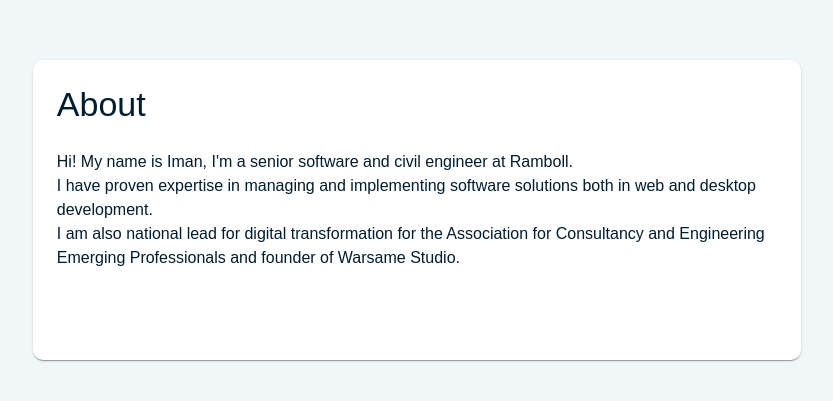
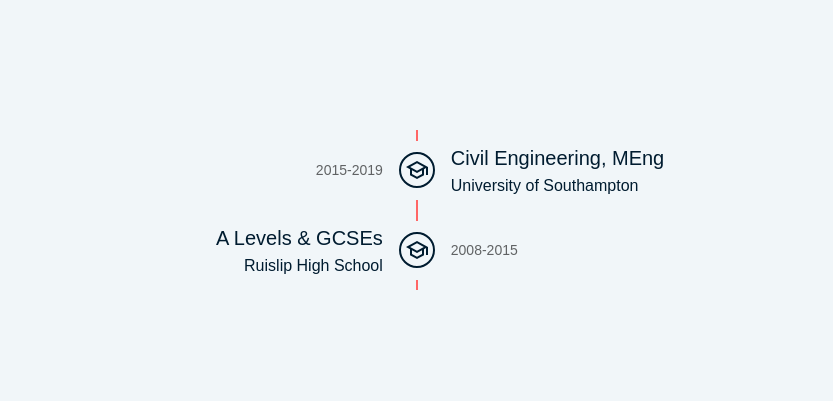
Before and after one commit to imanwarsame/warsamedev, a React (Vite) app in the folder client/: page / in a window 1280 px wide. Shown: the part 2590-2991 px from the top of the page, without its empty margins (268-1101 px from the left). Built offline with nearby package versions, Linux system fonts and the light colour scheme.

Commit message:
Finished education timeline

```diff
--- a/client/src/components/experience/Education.tsx
+++ b/client/src/components/experience/Education.tsx
@@ -1,4 +1,6 @@
-import { Box, Paper, Stack, Typography } from '@mui/material';
+import { Timeline, TimelineItem, TimelineSeparator, TimelineDot, TimelineConnector, TimelineContent, TimelineOppositeContent } from '@mui/lab';
+import { Box, Typography } from '@mui/material';
+import SchoolOutlinedIcon from '@mui/icons-material/SchoolOutlined';
 
 export default function Education() {
 
@@ -9,14 +11,53 @@
 			alignItems: 'center',
 			justifyContent: 'center'
 		}}>
-			<Paper sx={{ width: '60vw', minHeight: '300px', padding: 3 }}>
-				<Stack direction='column'>
-					<Typography variant='h4' marginBottom={3}>About</Typography>
-					<Typography sx={{ typography: { sm: 'body1', xs: 'caption' } }}>Hi! My name is Iman, I'm a senior software and civil engineer at Ramboll.</Typography>
-					<Typography sx={{ typography: { sm: 'body1', xs: 'caption' } }}>I have proven expertise in managing and implementing software solutions both in web and desktop development.</Typography>
-					<Typography sx={{ typography: { sm: 'body1', xs: 'caption' } }}>I am also national lead for digital transformation for the Association for Consultancy and Engineering Emerging Professionals and founder of Warsame Studio.</Typography>
-				</Stack>
-			</Paper>
+			<Timeline position="alternate">
+				<TimelineItem>
+					<TimelineOppositeContent
+						sx={{ m: 'auto 0' }}
+						align="right"
+						variant="body2"
+						color="text.secondary"
+					>
+						2015-2019
+					</TimelineOppositeContent>
+					<TimelineSeparator>
+						<TimelineConnector sx={{ bgcolor: 'secondary.main' }} />
+						<TimelineDot color="primary" variant="outlined">
+							<SchoolOutlinedIcon />
+						</TimelineDot>
+						<TimelineConnector sx={{ bgcolor: 'secondary.main' }} />
+					</TimelineSeparator>
+					<TimelineContent sx={{ py: '12px', px: 2 }}>
+						<Typography sx={{ typography: { sm: 'h6' }, fontWeight: 'bold' }} component="span">
+							Civil Engineering, MEng
+						</Typography>
+						<Typography sx={{ typography: { sm: 'body1', xs: 'caption' } }}>University of Southampton</Typography>
+					</TimelineContent>
+				</TimelineItem>
+				<TimelineItem>
+					<TimelineOppositeContent
+						sx={{ m: 'auto 0' }}
+						variant="body2"
+						color="text.secondary"
+					>
+						2008-2015
+					</TimelineOppositeContent>
+					<TimelineSeparator>
+						<TimelineConnector sx={{ bgcolor: 'secondary.main' }} />
+						<TimelineDot color="primary" variant="outlined">
+							<SchoolOutlinedIcon />
+						</TimelineDot>
+						<TimelineConnector sx={{ bgcolor: 'secondary.main' }} />
+					</TimelineSeparator>
+					<TimelineContent sx={{ py: '12px', px: 2 }}>
+						<Typography sx={{ typography: { sm: 'h6' }, fontWeight: 'bold' }} component="span">
+							A Levels & GCSEs
+						</Typography>
+						<Typography sx={{ typography: { sm: 'body1', xs: 'caption' } }}>Ruislip High School</Typography>
+					</TimelineContent>
+				</TimelineItem>
+			</Timeline>
 		</Box>
 	);
 }
--- a/client/src/components/experience/Work.tsx
+++ b/client/src/components/experience/Work.tsx
@@ -29,10 +29,10 @@
 						<TimelineConnector sx={{ bgcolor: 'secondary.main' }} />
 					</TimelineSeparator>
 					<TimelineContent sx={{ py: '12px', px: 2 }}>
-						<Typography variant="h6" component="span">
+						<Typography sx={{ typography: { sm: 'h6' }, fontWeight: 'bold' }} component="span">
 							Senior Engineer
 						</Typography>
-						<Typography>Ramboll</Typography>
+						<Typography sx={{ typography: { sm: 'body1', xs: 'caption' } }}>Ramboll</Typography>
 					</TimelineContent>
 				</TimelineItem>
 				<TimelineItem>
@@ -51,10 +51,10 @@
 						<TimelineConnector sx={{ bgcolor: 'secondary.main' }} />
 					</TimelineSeparator>
 					<TimelineContent sx={{ py: '12px', px: 2 }}>
-						<Typography variant="h6" component="span">
+						<Typography sx={{ typography: { sm: 'h6' }, fontWeight: 'bold' }} component="span">
 							Engineer
 						</Typography>
-						<Typography>Ramboll</Typography>
+						<Typography sx={{ typography: { sm: 'body1', xs: 'caption' } }}>Ramboll</Typography>
 					</TimelineContent>
 				</TimelineItem>
 				<TimelineItem>
@@ -74,10 +74,10 @@
 						<TimelineConnector sx={{ bgcolor: 'secondary.main' }} />
 					</TimelineSeparator>
 					<TimelineContent sx={{ py: '12px', px: 2 }}>
-						<Typography variant="h6" component="span">
+						<Typography sx={{ typography: { sm: 'h6' }, fontWeight: 'bold' }} component="span">
 							Graduate Engineer
 						</Typography>
-						<Typography>Ramboll</Typography>
+						<Typography sx={{ typography: { sm: 'body1', xs: 'caption' } }}>Ramboll</Typography>
 					</TimelineContent>
 				</TimelineItem>
 				<TimelineItem>
@@ -96,10 +96,10 @@
 						<TimelineConnector sx={{ bgcolor: 'secondary.main' }} />
 					</TimelineSeparator>
 					<TimelineContent sx={{ py: '12px', px: 2 }}>
-						<Typography variant="h6" component="span">
-							Undergraduate Engineer
+						<Typography sx={{ typography: { sm: 'h6' }, fontWeight: 'bold' }} component="span">
+							Intern
 						</Typography>
-						<Typography>Ramboll</Typography>
+						<Typography sx={{ typography: { sm: 'body1', xs: 'caption' } }}>Ramboll</Typography>
 					</TimelineContent>
 				</TimelineItem>
 			</Timeline>
```
